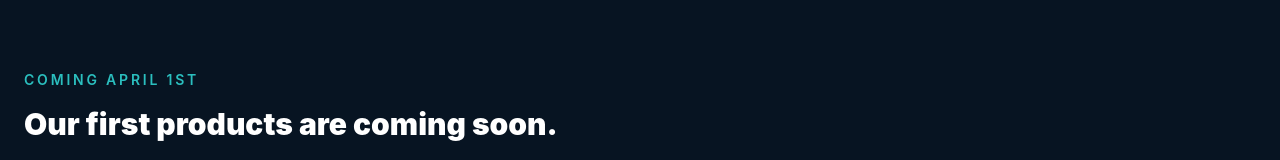
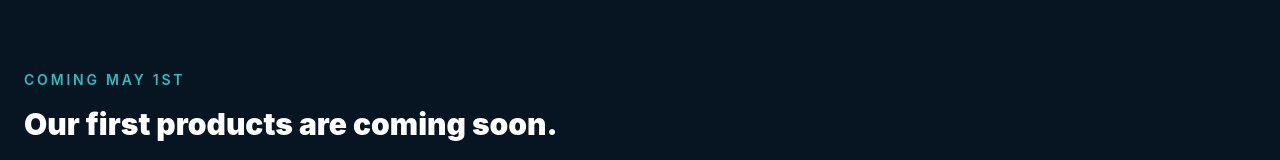
Before and after one commit to Microbial-Marine/microbial-marine-website, a Next.js app: page /products in a window 1280 px wide. Shown: the part 607-767 px from the top of the page. Built offline with nearby package versions, Linux system fonts and the light colour scheme.

Commit message:
Update product launch date to May 1st
Co-Authored-By: Claude Sonnet 4.6 <noreply@anthropic.com>

```diff
--- a/app/products/page.tsx
+++ b/app/products/page.tsx
@@ -49,7 +49,7 @@ export default function ProductsPage() {
       <section className="py-20 px-6 bg-ocean-mid">
         <div className="max-w-7xl mx-auto">
           <div className="max-w-2xl mb-12">
-            <p className="text-teal text-sm font-semibold tracking-[0.2em] uppercase mb-4">Coming April 1st</p>
+            <p className="text-teal text-sm font-semibold tracking-[0.2em] uppercase mb-4">Coming May 1st</p>
             <h2 className="text-3xl font-black mb-4">Our first products are coming soon.</h2>
             <p className="text-white/50 leading-relaxed">
               Full product details, formulation information, and purchasing will be available at launch.
```
